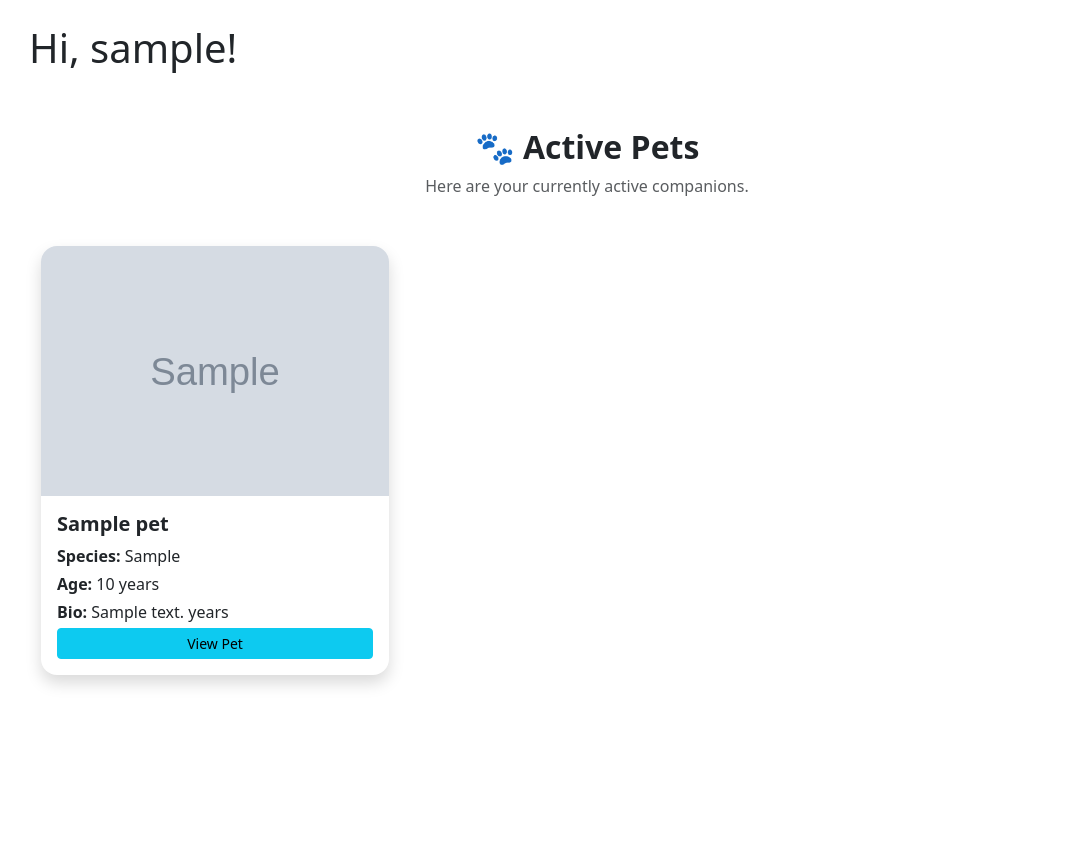
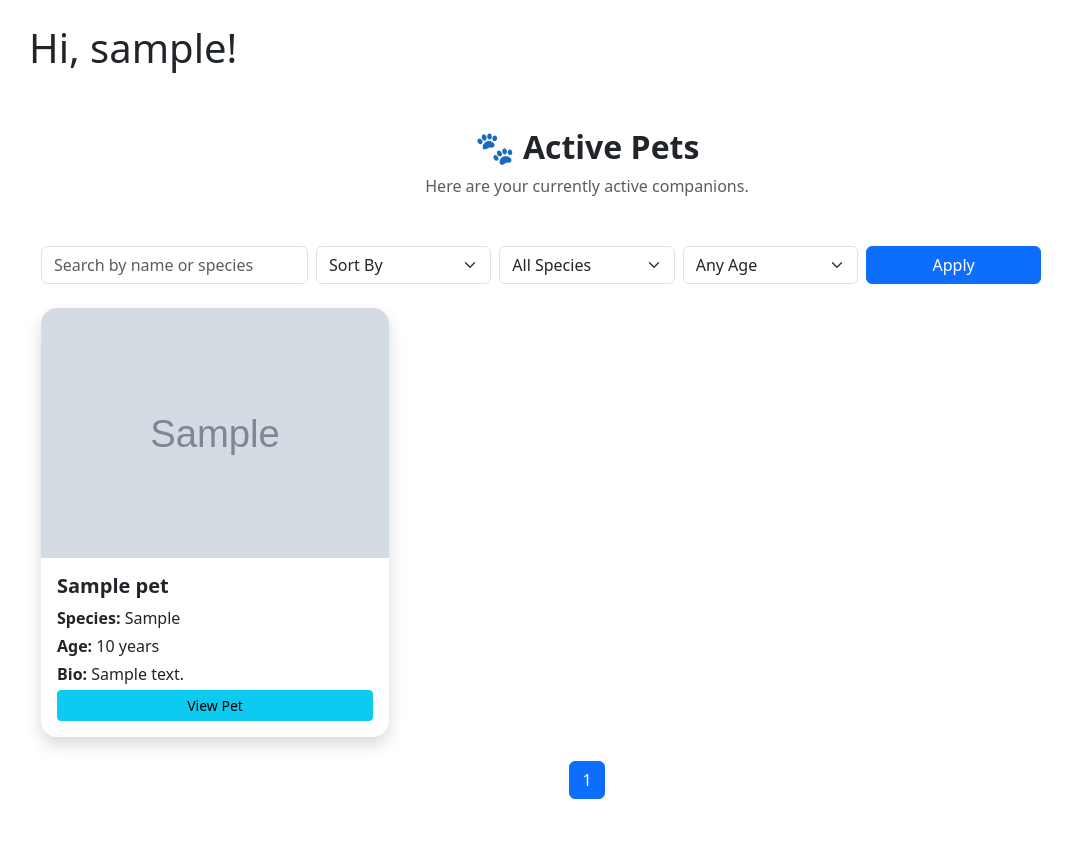
Before and after one commit to sniper7jd/purrfect, a Flask app: page / in a window 1280 px wide. Shown: the part 56-919 px from the top of the page, without its empty margins (53-1125 px from the left). Before the commit the page ends 742 px from the top, so only its background shows below. Run offline with Flask 3, Linux system fonts and the light colour scheme; a user stored in the database is signed in; tables that the repository leaves empty hold one stand-in row (values such as "Sample post"); grey boxes marked "Sample" are stand-in pictures; some libraries are stand-ins or nearby versions.

Commit message:
implemented search and filter

```diff
--- a/app/main/routes.py
+++ b/app/main/routes.py
@@ -88,11 +88,86 @@ def messages():
     return render_template('message_list.html', users=users)
 
 @bp.route('/', methods=['GET'])
-@bp.route('/index', methods=['GET'])
+@bp.route('/index')
 @login_required
 def index():
-    active_pets = Pet.query.filter_by(is_active=1).all()  # Fetch all active pets
-    return render_template('index.html', active_pets=active_pets)
+    search_query = request.args.get('search', '', type=str).strip().lower()
+    sort_by = request.args.get('sort', '', type=str)
+    species_filter = request.args.get('species', '', type=str)
+    age_filter = request.args.get('age', '', type=str)
+    page = request.args.get('page', 1, type=int)
+
+    pets_query = Pet.query
+
+    # Filter by search
+    if search_query:
+        pets_query = pets_query.filter(
+            (Pet.name.ilike(f"%{search_query}%")) |
+            (Pet.species.ilike(f"%{search_query}%"))
+        )
+
+    # Filter by species
+    if species_filter:
+        pets_query = pets_query.filter(Pet.species == species_filter)
+
+    # Filter by age
+    if age_filter == '0-2':
+        pets_query = pets_query.filter(Pet.age <= 2)
+    elif age_filter == '3-5':
+        pets_query = pets_query.filter(Pet.age >= 3, Pet.age <= 5)
+    elif age_filter == '6+':
+        pets_query = pets_query.filter(Pet.age >= 6)
+
+    # Sort
+    if sort_by == 'alpha_asc':
+        pets_query = pets_query.order_by(Pet.name.asc())
+    elif sort_by == 'alpha_desc':
+        pets_query = pets_query.order_by(Pet.name.desc())
+    elif sort_by == 'location':
+        pets_query = pets_query.order_by(Pet.location.asc())
+    else:
+        pets_query = pets_query.order_by(Pet.name.asc())  # default
+
+    # Pagination
+    pagination = pets_query.paginate(page=page, per_page=6, error_out=False)
+    active_pets = pagination.items
+
+    # Species filter options
+    species_choices = sorted({pet.species for pet in Pet.query.filter_by(user_id=current_user.id).all()})
+
+    return render_template(
+        'index.html',
+        active_pets=active_pets,
+        species_choices=species_choices,
+        pagination=pagination
+    )
+
+
+from flask import jsonify
+
+@bp.route('/suggest')
+@login_required
+def suggest():
+    query = request.args.get('query', '', type=str).lower()
+    suggestions = []
+
+    if query:
+        pets = Pet.query.filter_by(user_id=current_user.id).filter(
+            (Pet.name.ilike(f"%{query}%")) |
+            (Pet.species.ilike(f"%{query}%"))
+        ).limit(10).all()
+
+        seen = set()
+        for pet in pets:
+            if pet.name.lower().startswith(query) and pet.name not in seen:
+                suggestions.append(pet.name)
+                seen.add(pet.name)
+            if pet.species.lower().startswith(query) and pet.species not in seen:
+                suggestions.append(pet.species)
+                seen.add(pet.species)
+
+    return jsonify(suggestions)
+
 
 @bp.route('/blog')
 def blog():
@@ -195,12 +270,12 @@ def edit_profile():
         current_user.about_me = form.about_me.data
         db.session.commit()
         flash(_('Your changes have been saved.'))
-        return redirect(url_for('main.edit_profile'))
+        return redirect(url_for('main.user', username=current_user.username))
     elif request.method == 'GET':
         form.username.data = current_user.username
         form.about_me.data = current_user.about_me
-    return render_template('edit_profile.html', title=_('Edit Profile'),
-                           form=form)
+    return render_template('edit_profile.html', title=_('Edit Profile'), form=form)
+
 
 
 
--- a/app/templates/index.html
+++ b/app/templates/index.html
@@ -10,6 +10,51 @@
         <p class="text-muted">Here are your currently active companions.</p>
     </div>
 
+    <!-- Search and Filter Form -->
+    <form method="GET" action="{{ url_for('main.index') }}" class="mb-4">
+        <div class="row g-2 align-items-center">
+            <div class="col-md-3 position-relative">
+                <input type="text" name="search" id="search-box" class="form-control"
+                       placeholder="Search by name or species" autocomplete="off"
+                       value="{{ request.args.get('search', '') }}">
+                <div id="suggestions" class="list-group position-absolute w-100 z-3" style="max-height: 200px; overflow-y: auto;"></div>
+            </div>
+
+            <div class="col-md-2">
+                <select name="sort" class="form-select">
+                    <option value="">Sort By</option>
+                    <option value="alpha_asc" {% if request.args.get('sort') == 'alpha_asc' %}selected{% endif %}>A-Z</option>
+                    <option value="alpha_desc" {% if request.args.get('sort') == 'alpha_desc' %}selected{% endif %}>Z-A</option>
+                    <option value="location" {% if request.args.get('sort') == 'location' %}selected{% endif %}>Location</option>
+                </select>
+            </div>
+
+            <div class="col-md-2">
+                <select name="species" class="form-select">
+                    <option value="">All Species</option>
+                    {% for sp in species_choices %}
+                        <option value="{{ sp }}" {% if request.args.get('species') == sp %}selected{% endif %}>{{ sp }}</option>
+                    {% endfor %}
+                </select>
+            </div>
+
+            <div class="col-md-2">
+                <select name="age" class="form-select">
+                    <option value="">Any Age</option>
+                    <option value="0-2" {% if request.args.get('age') == '0-2' %}selected{% endif %}>0–2</option>
+                    <option value="3-5" {% if request.args.get('age') == '3-5' %}selected{% endif %}>3–5</option>
+                    <option value="6+" {% if request.args.get('age') == '6+' %}selected{% endif %}>6+</option>
+                </select>
+            </div>
+
+            <div class="col-md-2">
+                <button type="submit" class="btn btn-primary w-100">Apply</button>
+            </div>
+        </div>
+    </form>
+
+    <!-- Pets List or No Results -->
+    {% if active_pets %}
         <div class="row g-4">
             {% for pet in active_pets %}
                 <div class="col-sm-6 col-md-4">
@@ -23,12 +68,78 @@
                             <h5 class="card-title fw-semibold">{{ pet.name }}</h5>
                             <p class="mb-1"><strong>Species:</strong> {{ pet.species }}</p>
                             <p class="mb-1"><strong>Age:</strong> {{ pet.age }} years</p>
-                        <p class="mb-1"><strong>Bio:</strong> {{ pet.bio }} years</p>
+                            <p class="mb-1"><strong>Bio:</strong> {{ pet.bio }}</p>
                             <a href="{{ url_for('main.view_pet', pet_id=pet.id) }}" class="btn btn-info btn-sm w-100">View Pet</a>
                         </div>
                     </div>
                 </div>
             {% endfor %}
         </div>
+
+        <!-- Pagination Controls -->
+        <nav aria-label="Page navigation" class="mt-4">
+            <ul class="pagination justify-content-center">
+                {% if pagination.has_prev %}
+                    <li class="page-item">
+                        <a class="page-link" href="{{ url_for('main.index', page=pagination.prev_num, **request.args.to_dict()) }}">&laquo; Prev</a>
+                    </li>
+                {% endif %}
+                {% for page_num in pagination.iter_pages(left_edge=1, right_edge=1, left_current=1, right_current=2) %}
+                    {% if page_num %}
+                        <li class="page-item {% if page_num == pagination.page %}active{% endif %}">
+                            <a class="page-link" href="{{ url_for('main.index', page=page_num, **request.args.to_dict()) }}">{{ page_num }}</a>
+                        </li>
+                    {% else %}
+                        <li class="page-item disabled"><span class="page-link">…</span></li>
+                    {% endif %}
+                {% endfor %}
+                {% if pagination.has_next %}
+                    <li class="page-item">
+                        <a class="page-link" href="{{ url_for('main.index', page=pagination.next_num, **request.args.to_dict()) }}">Next &raquo;</a>
+                    </li>
+                {% endif %}
+            </ul>
+        </nav>
+    {% else %}
+        <div class="alert alert-info text-center mt-4">No pets found. Try changing your filters or search query.</div>
+    {% endif %}
 </div>
+
+<!-- Suggestion Autocomplete Script -->
+<script>
+document.addEventListener('DOMContentLoaded', function () {
+    const searchBox = document.getElementById('search-box');
+    const suggestionsBox = document.getElementById('suggestions');
+
+    searchBox.addEventListener('input', function () {
+        const query = this.value;
+        if (query.length < 2) {
+            suggestionsBox.innerHTML = '';
+            return;
+        }
+
+        fetch(`/suggest?query=${encodeURIComponent(query)}`)
+            .then(res => res.json())
+            .then(data => {
+                suggestionsBox.innerHTML = '';
+                data.forEach(item => {
+                    const suggestion = document.createElement('div');
+                    suggestion.className = 'list-group-item list-group-item-action';
+                    suggestion.textContent = item;
+                    suggestion.addEventListener('click', () => {
+                        searchBox.value = item;
+                        suggestionsBox.innerHTML = '';
+                    });
+                    suggestionsBox.appendChild(suggestion);
+                });
+            });
+    });
+
+    document.addEventListener('click', (e) => {
+        if (!searchBox.contains(e.target)) {
+            suggestionsBox.innerHTML = '';
+        }
+    });
+});
+</script>
 {% endblock %}
```
Also changed, not shown: migrations/versions/12f94696c008_location_added.py (renamed from migrations/versions/edc92f225ab3_.py, +4 -4 lines), migrations/versions/debfc9b4c503_species.py (deleted, +0 -34 lines). Lines whose indentation alone changed are shown as unchanged.
